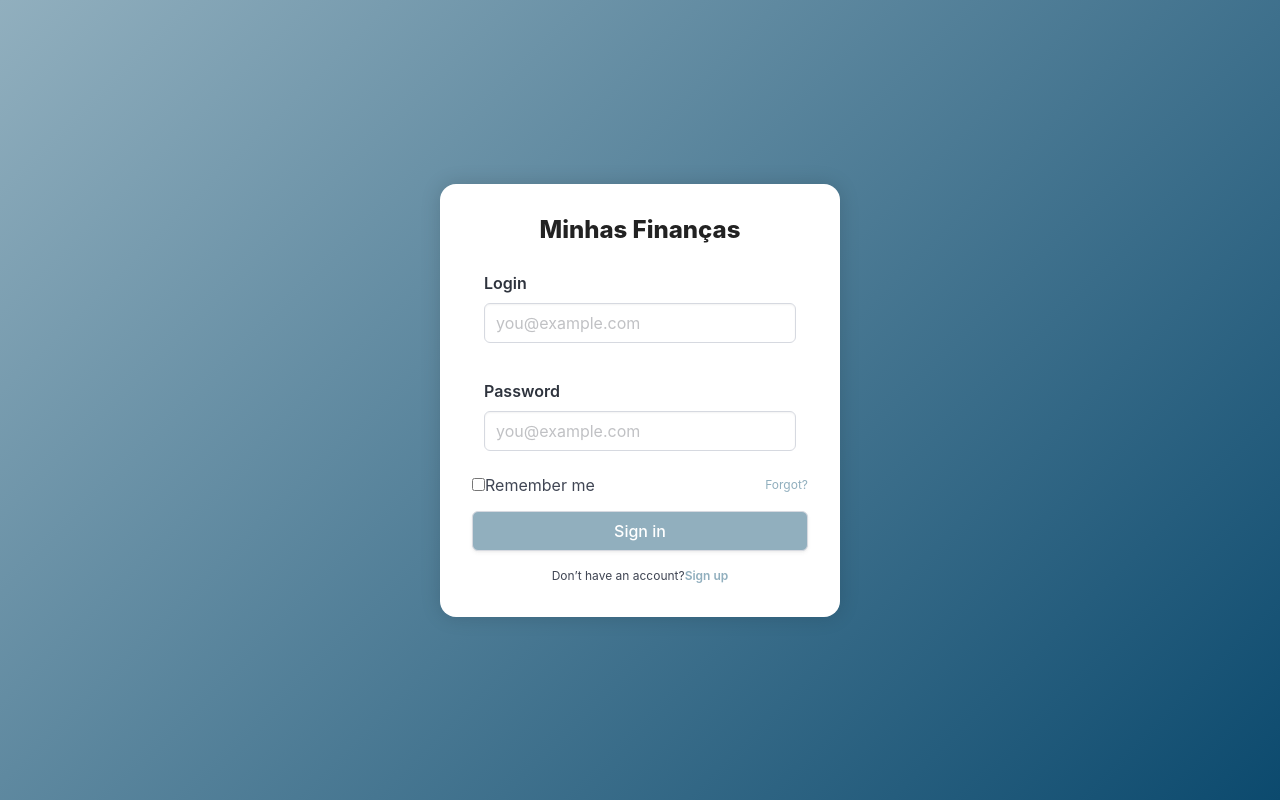
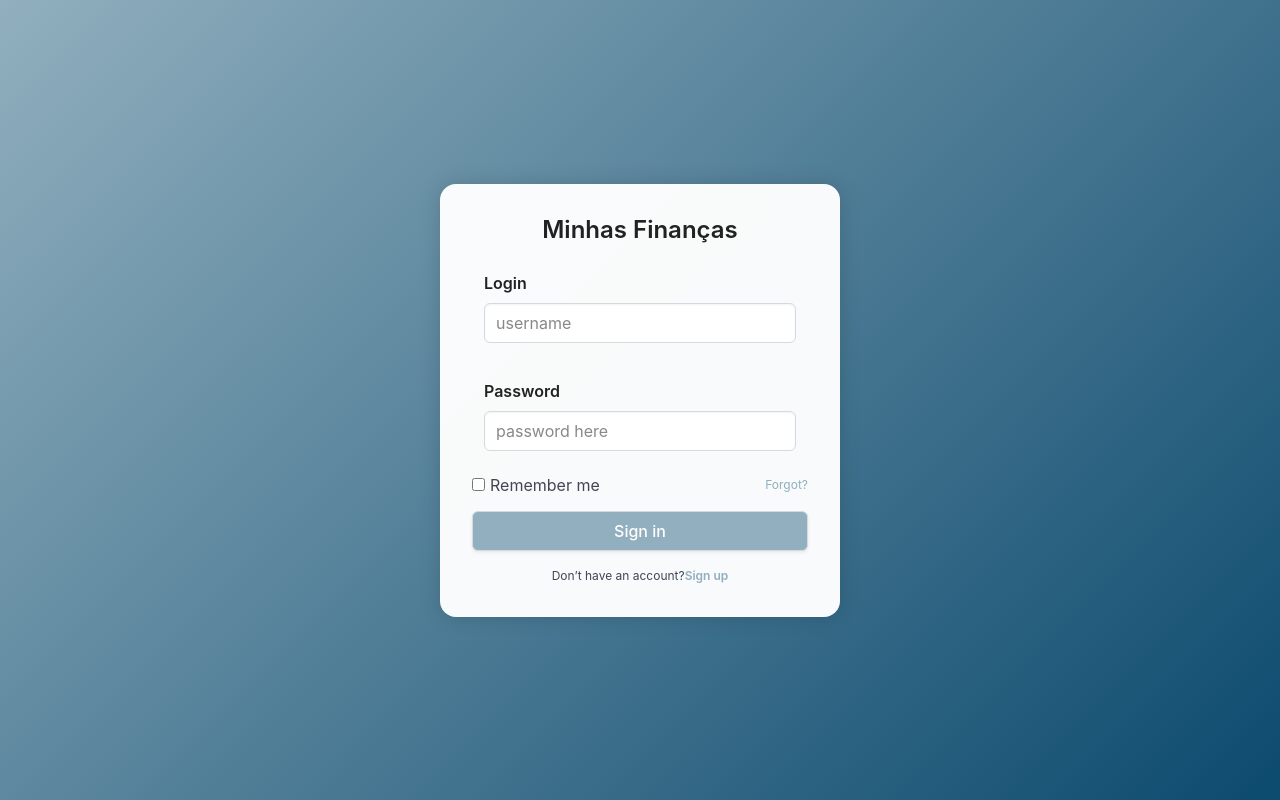
Before and after one commit to Thukera/minhas-financas-app, a Next.js app: page /login in a window 1280 px wide. Built offline with nearby package versions, Linux system fonts and the light colour scheme.

Commit message:
CSS Login Page, Service of Login Auth and fixes

```diff
--- a/src/components/login/index.tsx
+++ b/src/components/login/index.tsx
@@ -2,27 +2,64 @@
 
 import { Input } from '@/components/common/input';
 import * as yup from 'yup';
-import { useState } from 'react';
+import { useEffect, useState } from 'react';
 import '@/styles/login.scss';  // login styles only for login form
+import { Login } from '@/lib/models/login';
+import { useAuthService } from '@/lib/service';
+import { Alert } from '../common/message';
+import { Token } from '@/lib/models/token';
 
 const msgCampoObrigatorio = "Campo Obrigatorio"
 
 const validationSchema = yup.object().shape({
-    login: yup.string().trim().required(msgCampoObrigatorio),
-    senha: yup.string().trim().required(msgCampoObrigatorio)
+    username: yup.string().trim().required(msgCampoObrigatorio),
+    password: yup.string().trim().required(msgCampoObrigatorio)
 })
 
 interface LoginFormErros {
-    login?: string;
-    senha?: string;
+    username?: string;
+    password?: string;
 }
 
 export const LoginForm: React.FC = () => {
 
-    const [login, setLogin] = useState('')
-    const [senha, setSenha] = useState('')
-        const [errors, setErros] = useState<LoginFormErros>()
+    const service = useAuthService()
+    const [username, setUsername] = useState('')
+    const [password, setpassword] = useState('')
+    const [messages, setMessages] = useState<Array<Alert>>([])
+    const [errors, setErrors] = useState<LoginFormErros>()
+    const [token, setToken] = useState<Token>()
 
+    const handleSubmit = (e: React.FormEvent<HTMLFormElement>) => {
+        e.preventDefault();  // <-- Prevents the page reload
+        submit();            // <-- Your existing submit logic
+    };
+
+    const submit = () => {
+        const login: Login = {
+            username,
+            password
+        }
+        console.log(login)
+
+        validationSchema.validate({ username, password }, { abortEarly: false }).then(obj => {
+            setErrors({})
+            service
+                .signin(login)
+                .then(tokenResposta => {
+                    setToken(tokenResposta)
+                    console.log(token)
+                })
+        }).catch(err => {
+            const validationErrors: LoginFormErros = {};
+            if (err.inner) {
+                err.inner.forEach((e: any) => {
+                    validationErrors[e.path as keyof LoginFormErros] = e.message;
+                });
+            }
+            setErrors(validationErrors);
+        });
+    }
     return (
         <section className="section is-flex is-align-items-center is-justify-content-center">
             <div className="login-box box" >
@@ -31,45 +68,47 @@ export const LoginForm: React.FC = () => {
                     <h1 className="title is-4 login-title">Minhas Finanças</h1>
                 </div>
 
-                <form>
+                <form onSubmit={handleSubmit}>
                     <div className="field">
                         <div className="control">
                             <Input id='inputLogin'
                                 label='Login'
                                 //columnClasses='is-half'
-                                onChange={setLogin}
-                                value={login}
-                                placeholder="you@example.com"
-                                error={errors?.login}
+                                onChange={setUsername}
+                                value={username}
+                                placeholder="username"
+                                error={errors?.username}
                             />
                         </div>
                     </div>
 
                     <div className="field">
                         <div className="control">
-                                <Input id='inputSenha'
+                            <Input id='inputpassword'
                                 label='Password'
                                 //columnClasses='is-half'
-                                onChange={setSenha}
-                                value={senha}
-                                placeholder="you@example.com"
-                                error={errors?.senha}
-                             />
+                                onChange={setpassword}
+                                value={password}
+                                placeholder="password here"
+                                error={errors?.password}
+                            />
                         </div>
                     </div>
 
                     <div className="field is-flex is-justify-content-space-between is-align-items-center">
                         <label className="checkbox">
-                            <input type="checkbox" />
+                            <input id="remenberMe" type="checkbox" />
                             Remember me
                         </label>
                         <a href="#" className="is-link-text is-size-7">Forgot?</a>
                     </div>
 
                     <div className="field mt-4">
-                        <button className="button is-fullwidth login-button">
+                            {/* inputs here */}
+                            <button type="submit" className="button is-fullwidth login-button">Sign in</button>
+                        {/*  <button onClick={submit} className="button is-fullwidth login-button">
                             Sign in
-                        </button>
+                        </button> */}
                     </div>
                 </form>
 
--- a/src/lib/models/login/index.tsx
+++ b/src/lib/models/login/index.tsx
@@ -1,5 +1,4 @@
 export interface Login {
-    id?: number;
-    user?: string;
-    senha?: string;
+    username?: string;
+    password?: string;
 }
--- /dev/null
+++ b/src/lib/models/token/index.tsx
@@ -0,0 +1,4 @@
+export interface Token {
+    accessToken?: string;
+    tokenType?: string;
+}
--- /dev/null
+++ b/src/lib/service/auth.service.ts
@@ -0,0 +1,23 @@
+import { AxiosResponse } from "axios";
+import { httpClient } from "../http";
+import { Login } from "../models/login";
+import { Token } from "../models/token";
+
+const signInEndpoint: string = "/signin"
+const signUpEndpoint: string = "/signup"
+
+export const useAuthService = () => {
+
+    const signin = async (login: Login): Promise<Token> => {
+        // Chamada da API
+        console.log(login)
+        const response: AxiosResponse<Token> = await httpClient.post<Token>(signInEndpoint, login)
+        console.log(response)
+        return response.data;
+    }
+
+    return {
+        signin,
+    }
+
+}
--- a/src/lib/service/index.ts
+++ b/src/lib/service/index.ts
@@ -1 +1 @@
-// export service classes here
+export { useAuthService } from './auth.service'
--- a/src/styles/login.scss
+++ b/src/styles/login.scss
@@ -1,7 +1,7 @@
 /* src/styles/login.scss */
 
 .login-box {
-  background: white;
+  background: rgba(255, 255, 255, 0.966);
   border-radius: 1rem;
   padding: 2rem;
   box-shadow: 0 0 20px rgba(0, 0, 0, 0.15);
@@ -12,6 +12,8 @@
 
 .login-title {
   color: #222;
+  font-weight: 600 !important; /* or whatever value you want */
+
 }
 
 .login-button {
@@ -70,3 +72,23 @@
 .has-text-centered {
   text-align: center;
 }
+
+
+.control .label {
+    color: #222 !important;
+}
+
+.input, .textarea {
+  color: rgb(0, 0, 0) !important;
+  background-color: #ffffff !important;  /* or whatever you want */
+}
+
+/* Placeholder styling */
+.input::placeholder,
+.textarea::placeholder {
+  color: rgba(56, 56, 56, 0.6) !important; /* or a lighter/darker value for contrast */
+}
+
+#remenberMe{
+  margin-right: 5px;
+}
```
